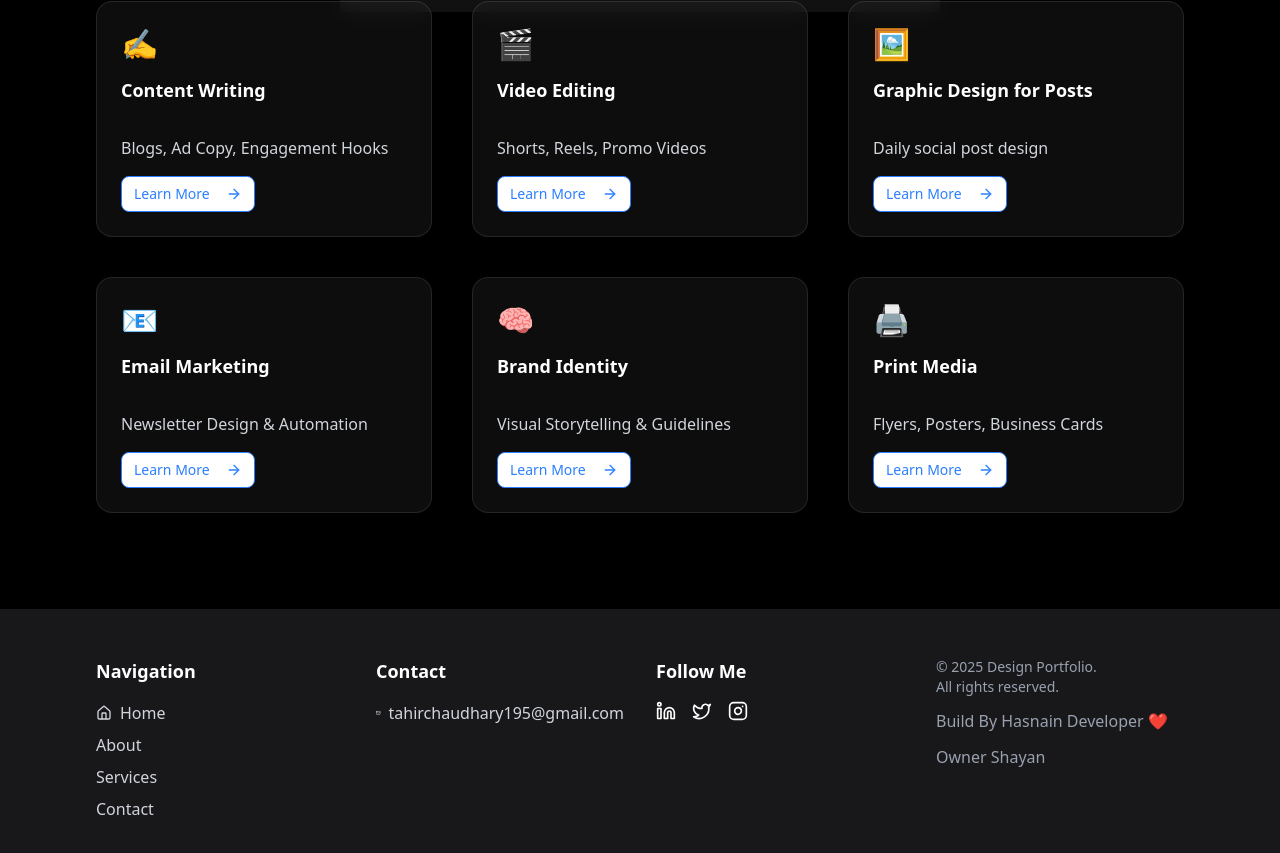
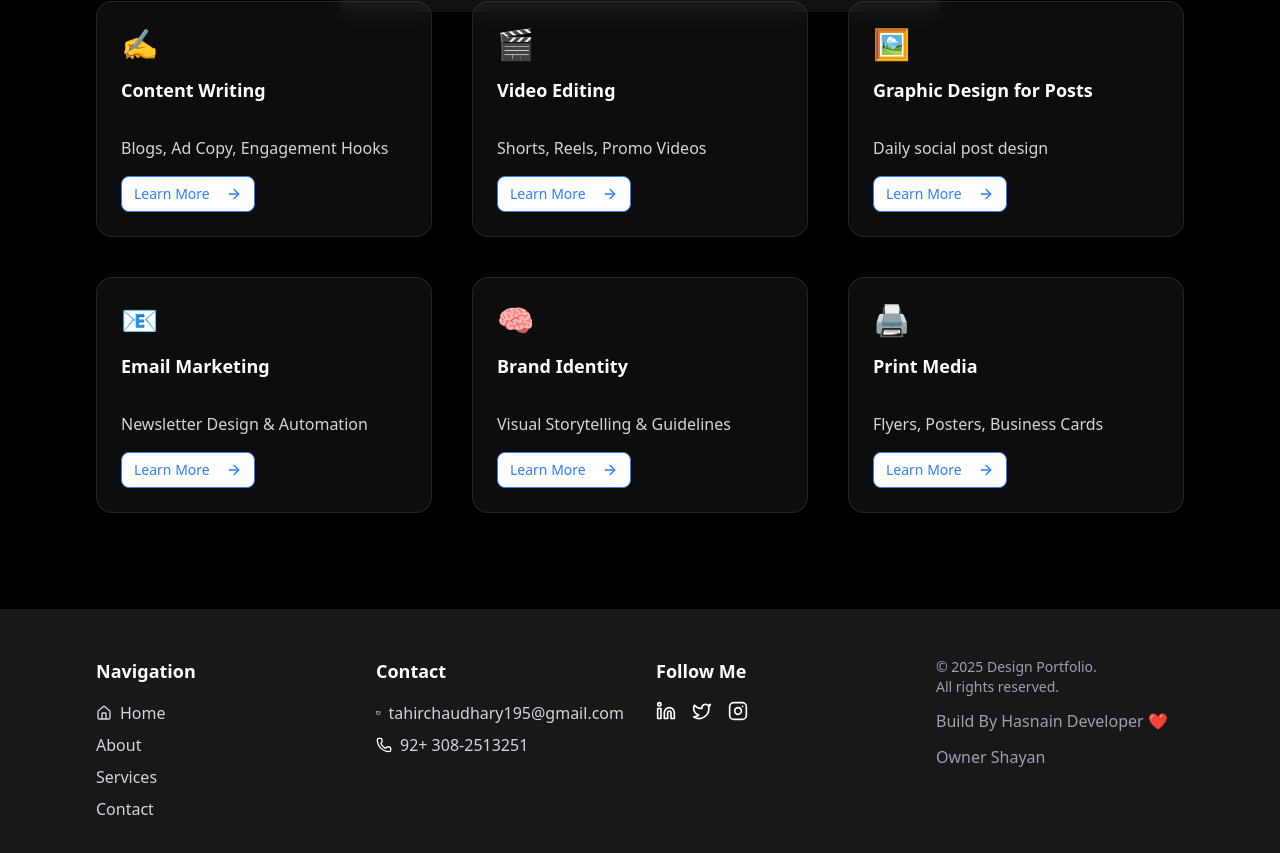
Before and after one commit to hasnainXdev/shayan-portfolio, a Next.js app: page / in a window 1280 px wide. Shown: the part 5002-5855 px from the top of the page. Built offline with nearby package versions, Linux system fonts and the light colour scheme; grey boxes are pictures that could not be loaded.

Commit message:
feat: add phone contact information to footer component

```diff
--- a/components/Footer.tsx
+++ b/components/Footer.tsx
@@ -1,5 +1,5 @@
 
-import { Dribbble, Home, Instagram, Linkedin, Mail, Twitter } from "lucide-react";
+import { Dribbble, Home, Instagram, Linkedin, Mail, Phone, Twitter } from "lucide-react";
 import Link from "next/link";
 
 const Footer = () => {
@@ -37,6 +37,12 @@ const Footer = () => {
                                 tahirchaudhary195@gmail.com
                             </Link>
                         </p>
+                        <p className="flex items-center gap-2 cursor-pointer">
+                            <Phone className="h-4 w-4" />
+                            <span className="text-gray-300 hover:text-white transition-colors">
+                                92+ 308-2513251
+                            </span>
+                        </p>
                     </div>
 
                     {/* Social Media */}
```
